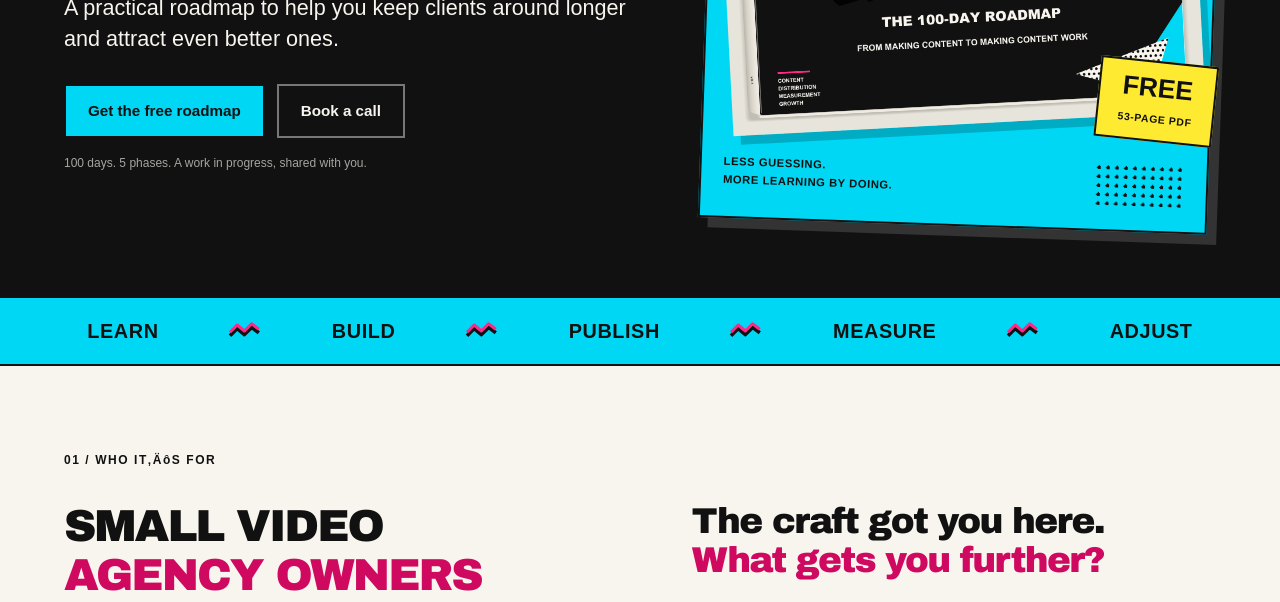
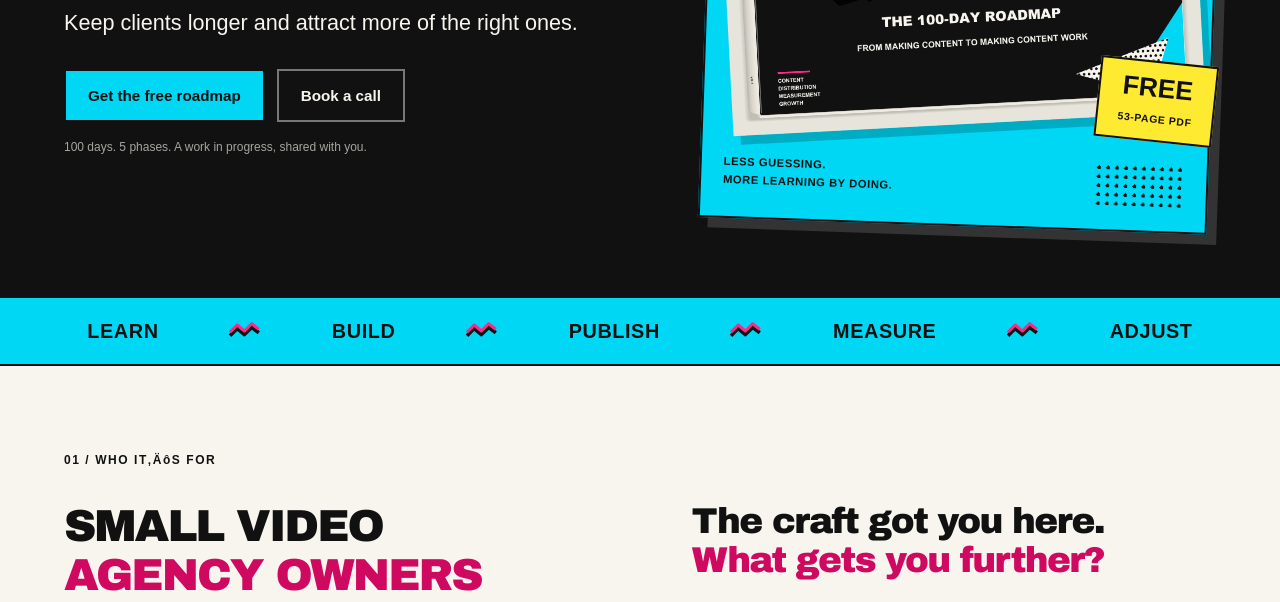
Before and after one commit to trevorhaugen/RenderToResults-site, a plain HTML site: page index.html in a window 1280 px wide. Shown: the part 498-1100 px from the top of the page. Drawn offline with Linux system fonts and the light colour scheme.

Commit message:
Update hero promise copy

```diff
--- a/index.html
+++ b/index.html
@@ -27,7 +27,7 @@ src="https://www.facebook.com/tr?id=2213973942858766&ev=PageView&noscript=1"
 <body><a class="skip" href="#main">Skip to content</a>
 <header><a href="#" aria-label="Render to Results home"><img class="nav-logo" src="assets/logo.png" alt="Render to Results"></a><nav aria-label="Main navigation"><a href="#roadmap">The roadmap</a><a href="#story">The experiment</a><button class="nav-call nav-roadmap" data-open="signup">Get the free roadmap</button></nav></header>
 <main id="main">
-<section class="hero"><div class="hero-copy"><div class="eyebrow"><span class="tiny-box"></span> A 100-DAY ROADMAP TO RESULTS</div><h1>From making<br>content to making<br><span>content work.</span></h1><p class="hero-description">A practical roadmap to help you keep clients around longer and attract even better ones.</p><div class="hero-actions"><button class="button cyan" data-open="signup">Get the free roadmap</button><button class="button outline" data-open="booking">Book a call</button></div><p class="micro">100 days. 5 phases. A work in progress, shared with you.</p></div>
+<section class="hero"><div class="hero-copy"><div class="eyebrow"><span class="tiny-box"></span> A 100-DAY ROADMAP TO RESULTS</div><h1>From making<br>content to making<br><span>content work.</span></h1><p class="hero-description">Keep clients longer and attract more of the right ones.</p><div class="hero-actions"><button class="button cyan" data-open="signup">Get the free roadmap</button><button class="button outline" data-open="booking">Book a call</button></div><p class="micro">100 days. 5 phases. A work in progress, shared with you.</p></div>
 <div class="hero-art"><div class="art-top"><div class="roadmap-audience"><strong>A ROADMAP</strong><span>FOR SMALL VIDEO</span><span>AGENCY OWNERS</span></div><img class="hero-motif" src="assets/memphis-mark.svg" alt="" width="62" height="62"></div><div class="cover-wrap"><img src="assets/roadmap-cover.png" alt="Render to Results: The 100-Day Roadmap, Beta Version" width="800" height="544"><div class="free-sticker">FREE<br><span>53-PAGE PDF</span></div></div><div class="art-bottom"><span>LESS GUESSING.<br>MORE LEARNING BY DOING.</span><div class="pattern" aria-hidden="true"></div></div></div></section>
 <div class="process-strip" aria-label="Learn, build, publish, measure, adjust"><span>LEARN</span><b aria-hidden="true"><img src="assets/zigzag.svg" alt="" width="36" height="18"></b><span>BUILD</span><b aria-hidden="true"><img src="assets/zigzag.svg" alt="" width="36" height="18"></b><span>PUBLISH</span><b aria-hidden="true"><img src="assets/zigzag.svg" alt="" width="36" height="18"></b><span>MEASURE</span><b aria-hidden="true"><img src="assets/zigzag.svg" alt="" width="36" height="18"></b><span>ADJUST</span></div>
 <section class="audience section"><div class="section-label">01 / WHO IT‚ÄôS FOR</div><div class="audience-grid"><div class="audience-heading"><h2>SMALL VIDEO<br><span class="pink-text">AGENCY OWNERS</span></h2><img class="retro-art computer-art" src="assets/retro-computer.png" alt="" loading="lazy"></div><div class="audience-problems"><h2 class="problem-heading">The craft got you here.<br><span class="pink-text">What gets you further?</span></h2><div class="audience-item"><span>01</span><div><h3>Great work. Little impact.</h3><p>You can nail the brief, impress the client, and still have no meaningful business result to point to.</p></div></div><div class="audience-item"><span>02</span><div><h3>More than an order-taker.</h3><p>Executing what the client asks for is comfortable. The harder question is whether it‚Äôs actually what they need.</p></div></div><div class="audience-item"><span>03</span><div><h3>AI is changing where the value lives.</h3><p>As production gets faster and cheaper, the opportunity may be to move upstream into strategy, judgment, audience, and outcomes.</p></div></div><div class="audience-item"><span>04</span><div><h3>More work isn‚Äôt always growth.</h3><p>More clients, shoots, edits, people, and hours can grow revenue ‚Äî and complexity. Maybe the next step is becoming more valuable, not simply busier.</p></div></div></div></div><div class="direction-intro"><h3>Where do you want your work to take you?</h3></div>
```
